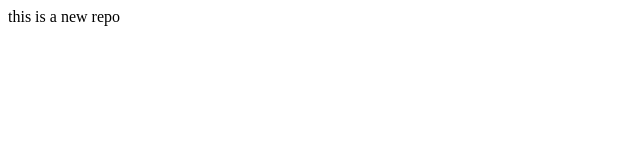
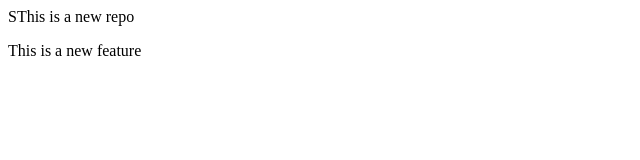
Before and after one commit to nikitap2906/localrepo, a plain HTML site: page index.html in a window 1280 px wide. Shown: the whole page, without its empty margins (0-640 px from the left). Drawn offline with Linux system fonts and the light colour scheme.

Commit message:
Add new feature

```diff
--- a/index.html
+++ b/index.html
@@ -1 +1,2 @@
-<p>this is a new repo</p>
+<p>SThis is a new repo</p>
+<p>This is a new feature</p>
```
